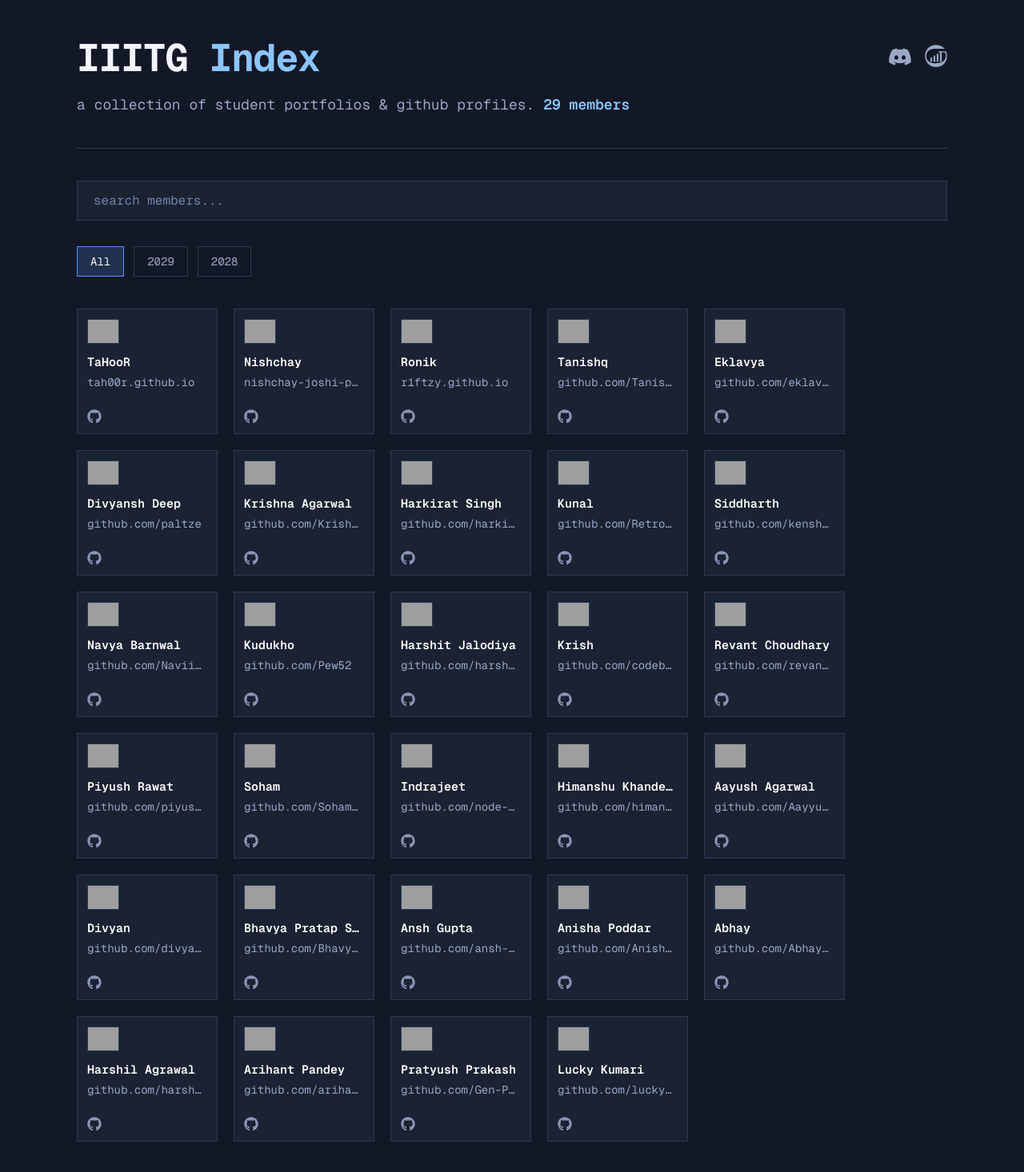
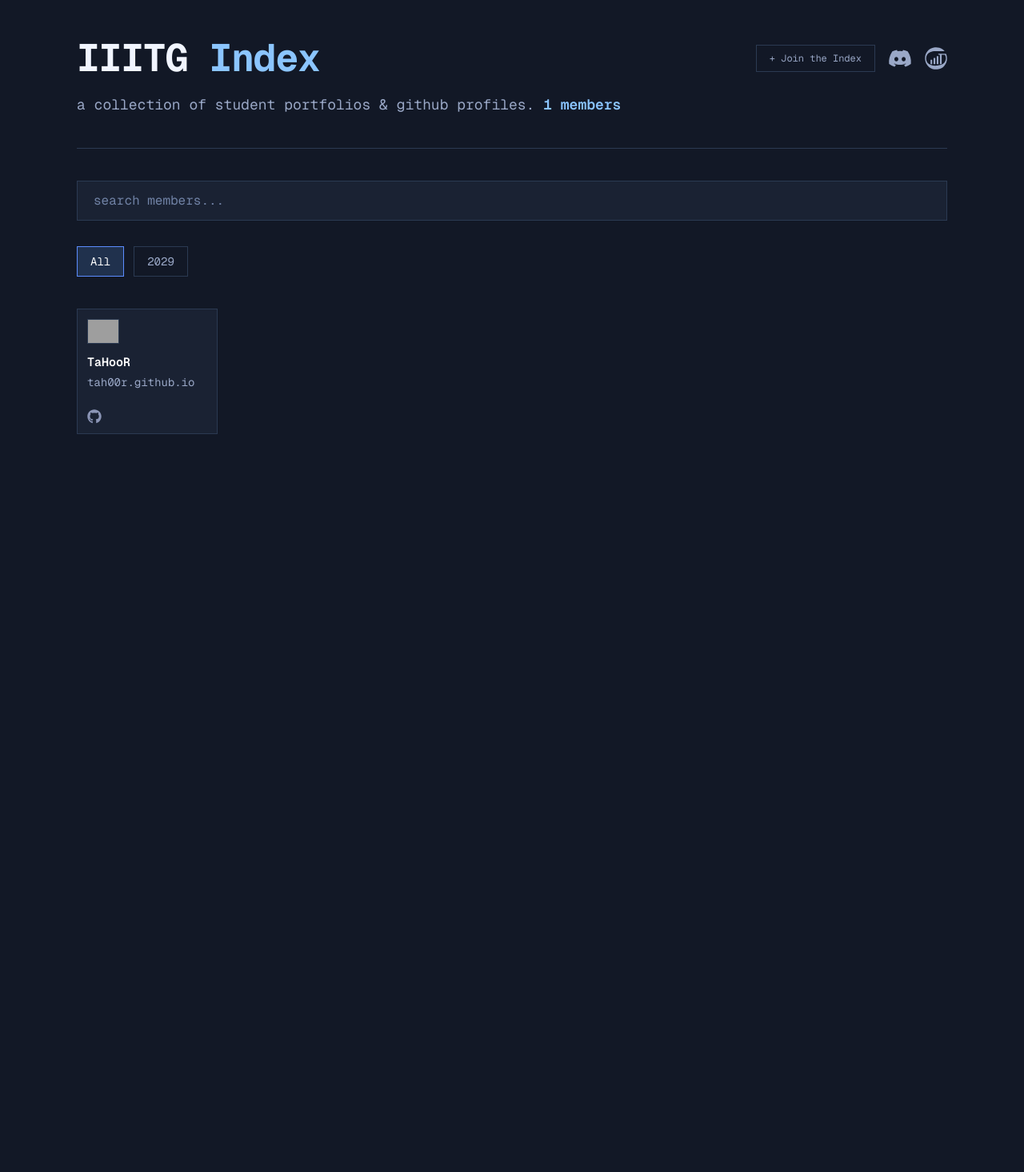
Before and after one commit to TaH00R/webring, a Next.js app: page / in a window 1280 px wide. Shown: the top 1466 px of the page at 80% size. After the commit the page ends 800 px from the top, so only its background shows below. Built offline with nearby package versions, Linux system fonts and the light colour scheme; grey boxes are pictures that could not be loaded.

Commit message:
Added Emails for members and Google Form support

```diff
--- a/app/page.tsx
+++ b/app/page.tsx
@@ -55,7 +55,25 @@ export default function Home() {
             </span>
           </p>
           </div>
-          <div className="mt-2 flex gap-4 font-mono text-sm text-[#9AA8C7]">
+          <div className="mt-2 flex items-center gap-4 font-mono text-sm text-[#9AA8C7]">
+  <a
+    href="#"
+    className="
+      border
+      border-[#2B3A52]
+      px-4
+      py-2
+      font-mono
+      text-xs
+      text-[#9AA8C7]
+      transition-colors
+      hover:border-[#5B8CFF]
+      hover:text-[#F1F5FF]
+    "
+  >
+    + Join the Index
+  </a>
+
   <a
     href="https://discord.gg/FCPj699MQU"
     target="_blank"
@@ -70,7 +88,7 @@ export default function Home() {
     target="_blank"
     rel="noopener noreferrer"
   >
-            <IIITGLogo className="size-7 text-[#9AA8C7] hover:text-[#5B8CFF] transition-colors" />
+    <IIITGLogo className="size-7 text-[#9AA8C7] transition-colors hover:text-[#5B8CFF]" />
   </a>
 </div>
           </div>
--- a/data/members.json
+++ b/data/members.json
@@ -1,154 +1,16 @@
 [
   {
+    "email": "mohammad.tahoor25b@iiitg.ac.in",
     "name": "TaHooR",
     "year": 2029,
     "github": "TaH00R",
     "portfolio": "https://tah00r.github.io/portfolio/",
-    "leetcode": "WQseQx4dgL",
-    "techStack": ["Flutter", "Spring Boot", "Next.js", "C++"]
-  },
-  {
-    "name": "Nishchay",
-    "year": 2029,
-    "github": "nishchay-joshi",
-    "portfolio": "https://nishchay-joshi-portfolio.vercel.app/",
-    "leetcode": "COYSCOYSCOYS"
-   },
-  {
-    "name": "Ronik",
-    "year": 2029,
-    "github": "R1ftzy",
-    "portfolio": "https://r1ftzy.github.io/",
-    "leetcode": "r1ftzy"
-  },
-  {
-    "name": "Tanishq",
-    "year": 2028,
-    "github": "Tanishq-Mehta-1"
-  },
-  {
-    "name":"Eklavya",
-    "year":2029,
-    "github":"eklavyadev"
-  },
-  {
-    "name": "Divyansh Deep",
-    "year": 2029,
-    "github": "paltze"
-  },
-  {
-    "name": "Krishna Agarwal",
-    "year": 2029,
-    "github": "KrishnaAgarwal7"
-  },
-  {
-  "name": "Harkirat Singh",
-  "year": 2029,
-  "github": "harkiratsaluja1012-svg"
-  },
-  {
-    "name":"Kunal",
-    "year":2029,
-    "github":"Retro-boy-17"
-  },
-  {
-    "name": "Siddharth",
-    "year": 2029,
-    "github": "kensh1ken"
-  },
-  {
-  "name": "Navya Barnwal",
-  "year": 2029,
-  "github": "Naviie-7"
-  },
-  {
-    "name": "Kudukho",
-    "year": 2029,
-    "github": "Pew52"
-  },
-  {
-    "name":"Harshit Jalodiya",
-    "year":2029,
-    "github":"harshitjalodiya007"
-  },
-  {
-    "name": "Krish",
-    "year": 2029,
-    "github": "codebykrixh"
-  },
-  {
-    "name":"Revant Choudhary",
-    "year":2029,
-    "github":"revant2000-wtd"
-  },
-  {
-    "name":"Piyush Rawat",
-    "year":2029,
-    "github":"piyushrawat66"
-  },
-  {
-    "name":"Soham",
-    "year":2029,
-    "github":"Soham-Ghosh-code-hub"
-  },
-  {
-    "name":"Indrajeet",
-    "year":2029,
-    "github":"node-debug"
-  },
-  {
-    "name":"Himanshu Khandelwal",
-    "year":2029,
-    "github":"himanshunisha11107-max"
-  },
-  {
-    "name": "Aayush Agarwal",
-    "year": 2029,
-    "github": "Aayyuuu3"
-  },
-  {
-    "name": "Divyan",
-    "year": 2029,
-    "github": "divyansivodia"
-  },
-  {
-  "name": "Bhavya Pratap Singh",
-  "year": 2029,
-  "github": "BhavyaPratap0709"
-  },
-    {
-    "name": "Ansh Gupta",
-    "year": 2029,
-    "github": "ansh-guptaa"
-  },
-  {
-    "name":"Anisha Poddar",
-    "year":2029,
-    "github":"AnishaPoddar"
-  },
-  {
-    "name":"Abhay",
-    "year":2029,
-    "github":"Abhay-Agrahari"
-  },
-  {
-    "name":"Harshil Agrawal",
-    "year":2029,
-    "github":"harshilagrawal42-source"
-  },
-  {
-  "name": "Arihant Pandey",
-  "year": 2029,
-  "github": "arihantpandey3724-code"
-  },
-  {
-    "name": "Pratyush Prakash",
-    "year":  2029,
-    "github": "Gen-Pratyush"
-  },
-  {
-    "name": "Lucky Kumari",
-    "year": 2029,
-    "github": "lucky-carat"
+    "leetcode": "WqseQx4dgL",
+    "techStack": [
+      "Flutter",
+      "Spring Boot",
+      "Next.js",
+      "C++"
+    ]
   }
 ]
--- a/types/member.ts
+++ b/types/member.ts
@@ -1,10 +1,10 @@
 export interface Member {
+  email: string;
   name: string;
   year: number;
   github: string;
   portfolio?: string;
   leetcode?: string;
-
   techStack?: string[];
   banner?: string;
 }
```
Also changed, not shown: 1 other file (tests, documents, lock files or other folders). Lines whose indentation alone changed are shown as unchanged.
